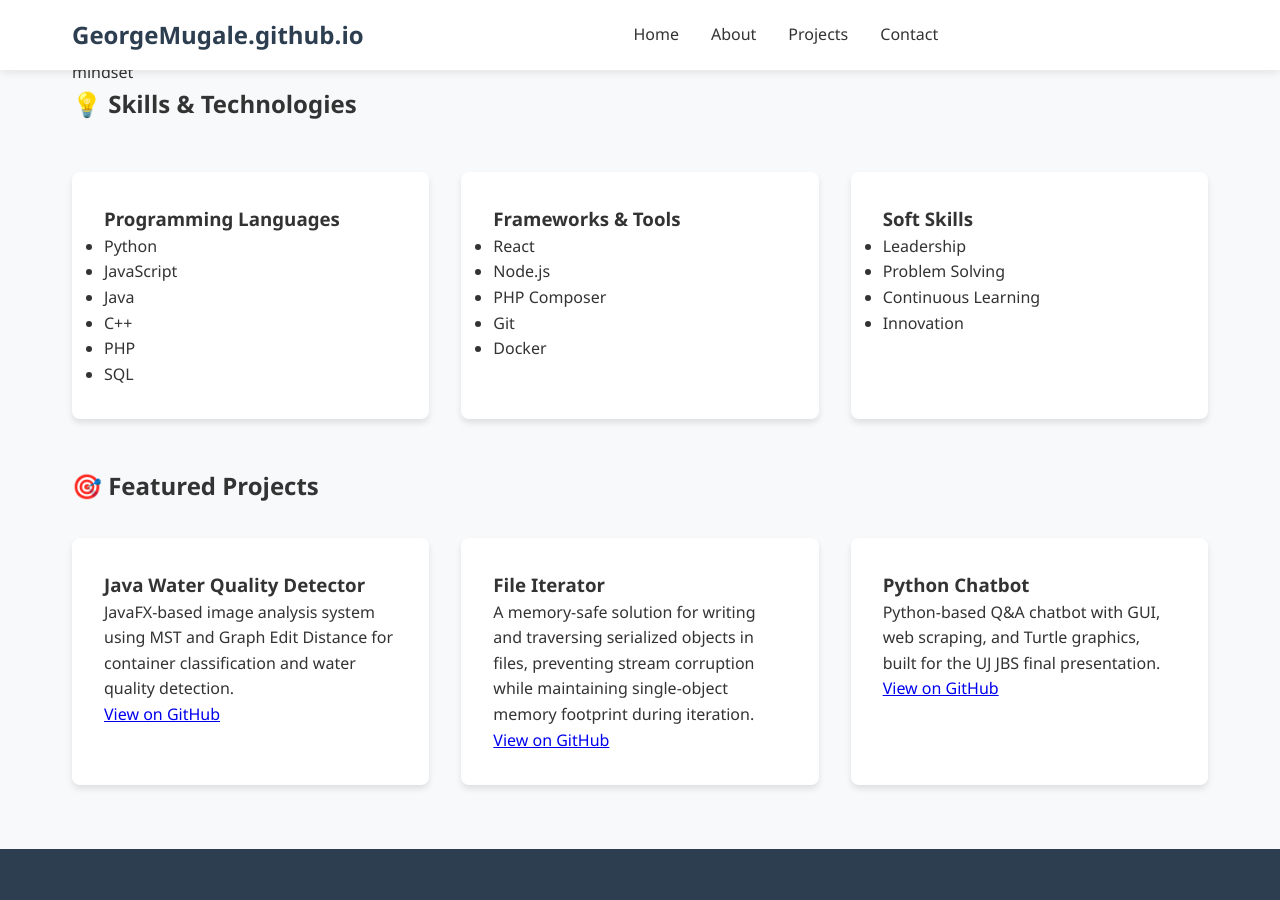
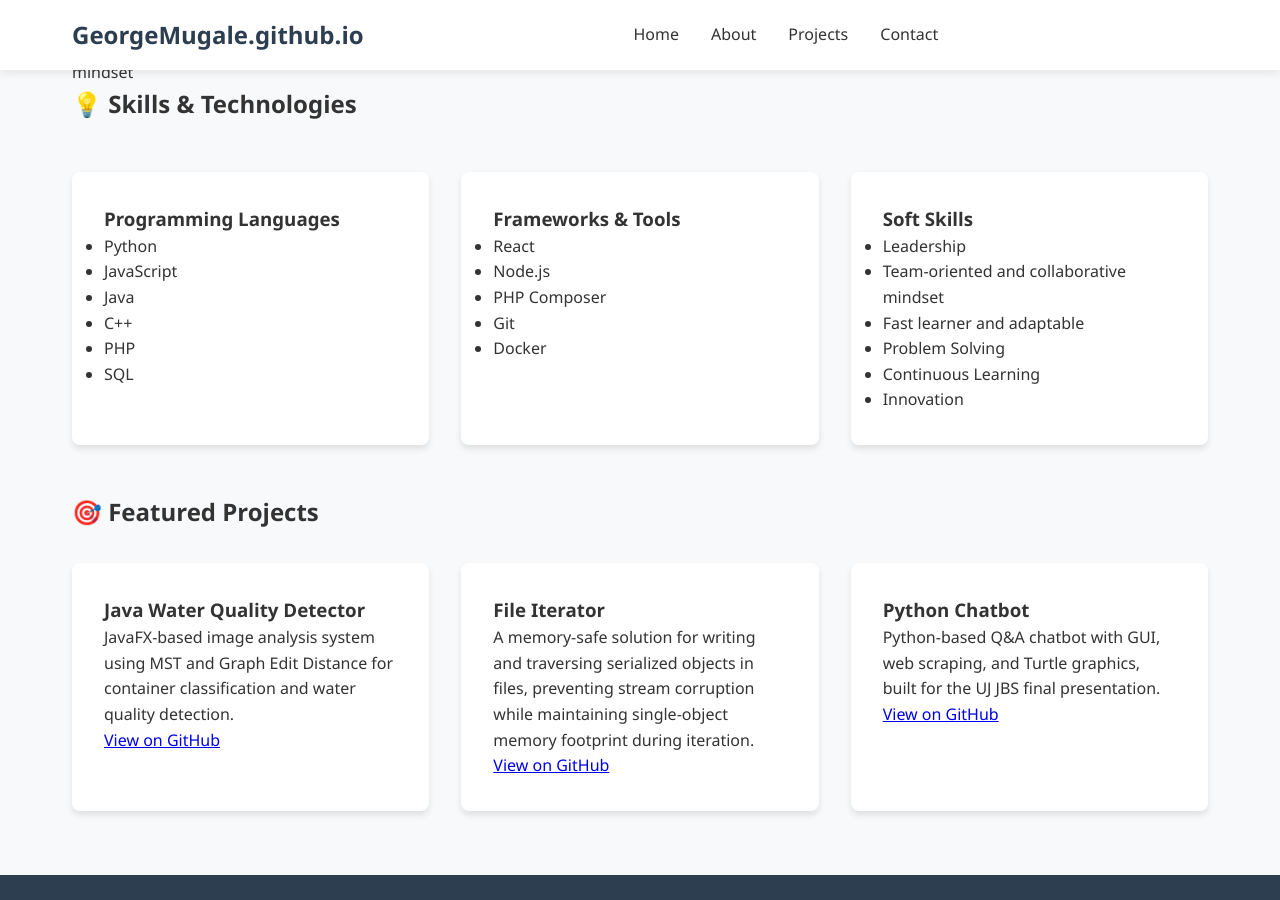
Before and after one commit to GeorgeMugale/GeorgeMugale.github.io, a Jekyll site: the page built from index.md, in a window 1280 px wide and 900 px high, scrolled down 646 px. Built offline with Jekyll 4.4.1, drawn with Linux system fonts in a browser that asks for light colours.

Commit message:
Update index.md

```diff
--- a/index.md
+++ b/index.md
@@ -55,6 +55,8 @@ problem-solving mindset
         <h3>Soft Skills</h3>
         <ul>
             <li>Leadership</li>
+            <li>Team-oriented and collaborative mindset</li>
+            <li>Fast learner and adaptable</li>
             <li>Problem Solving</li>
             <li>Continuous Learning</li>
             <li>Innovation</li>
```
